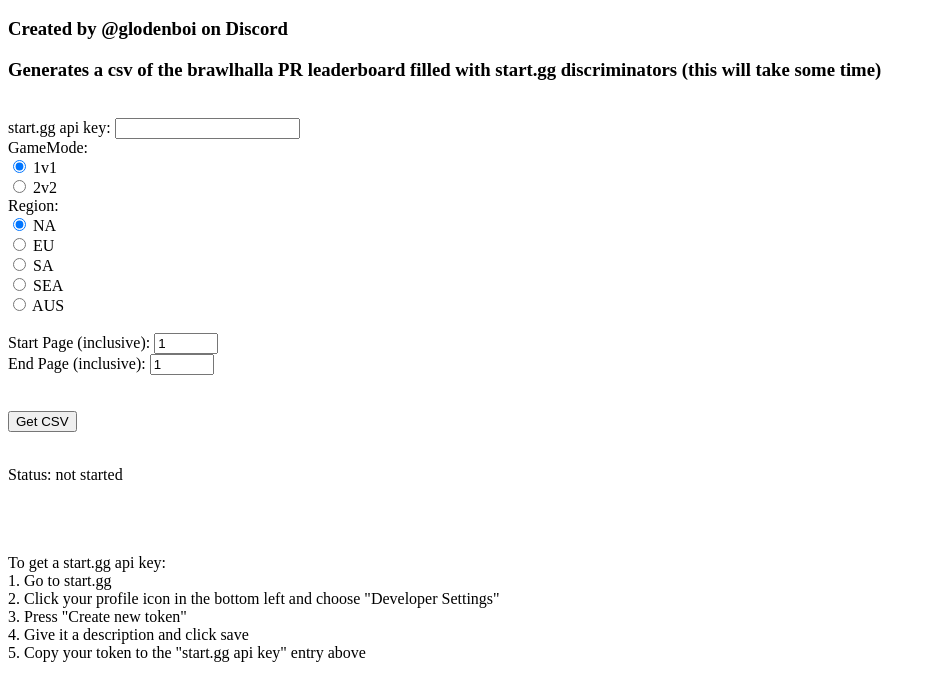
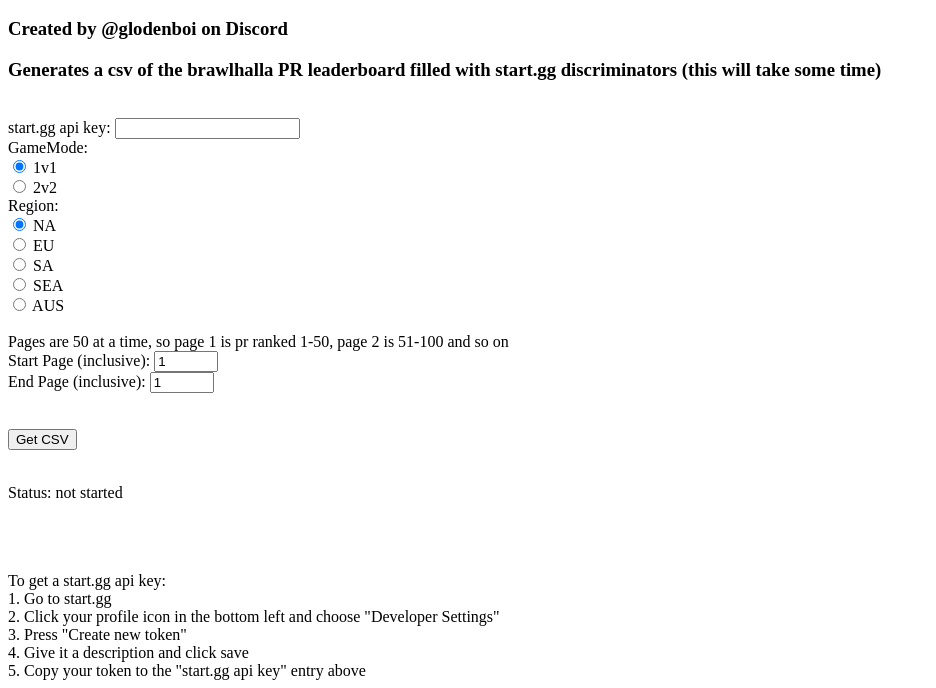
Before and after one commit to bhautoseed/bhautoseed.github.io, a plain HTML site: page pr.html in a window 1280 px wide. Shown: the part 140-828 px from the top of the page, without its empty margins (0-936 px from the left). Drawn offline with Linux system fonts and the light colour scheme.

Commit message:
explanation for pages

```diff
--- a/pr.html
+++ b/pr.html
@@ -56,6 +56,8 @@
             AUS
         </label>
         <br><br>
+        Pages are 50 at a time, so page 1 is pr ranked 1-50, page 2 is 51-100 and so on
+        <br>
         Start Page (inclusive):
         <input type="number" id="startpage" name="Start Page" min="1" max="100" step="1" value="1" onchange="updateEnd()">
         <br>
```
